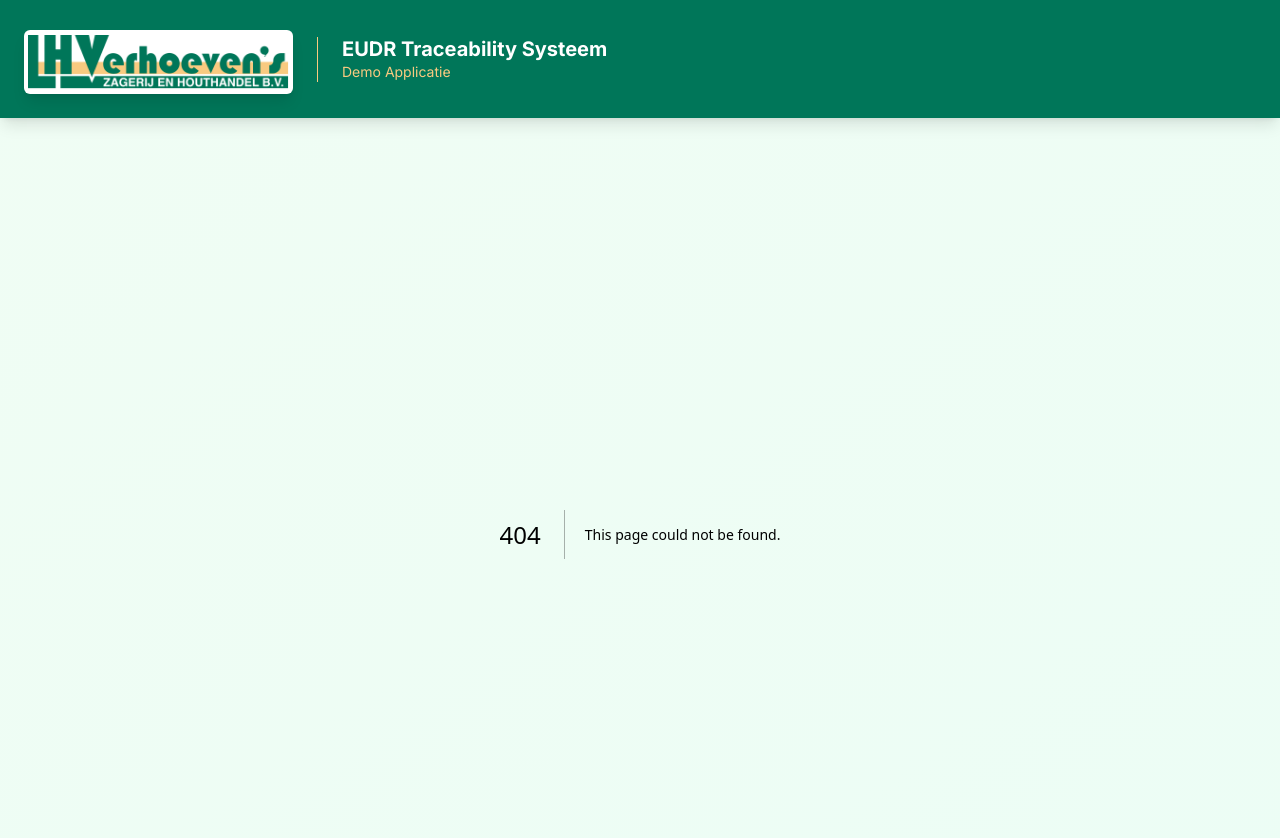
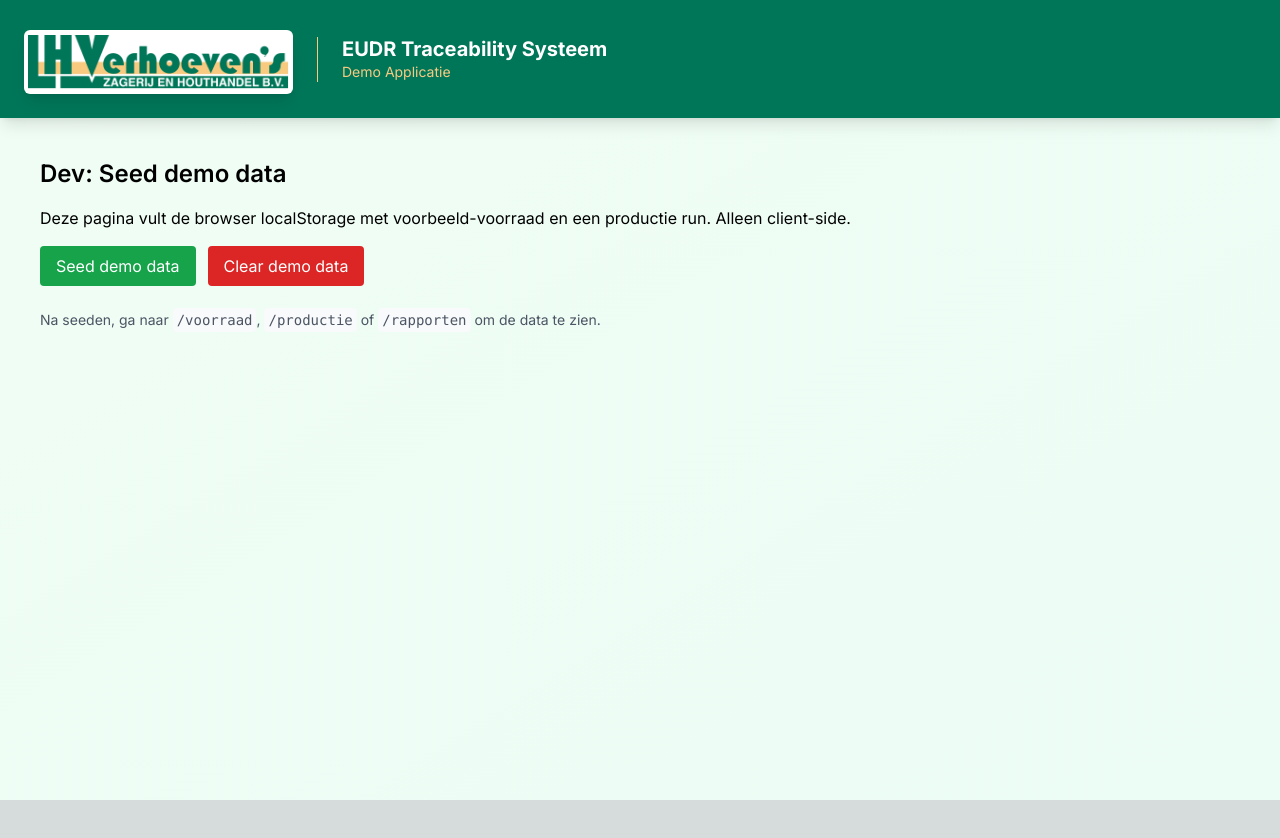
Before and after one commit to svaredigital/demo-verhoeven-emballage, a Next.js app: page /dev/seed in a window 1280 px wide. Before the commit this address had no page. Shown: the top 838 px of the page. After the commit the page ends 800 px from the top, so only its background shows below. Built offline with nearby package versions, Linux system fonts and the light colour scheme.

Commit message:
feat: Implement DevSeedPage for seeding demo data in localStorage

```diff
--- /dev/null
+++ b/app/dev/seed/page.tsx
@@ -0,0 +1,88 @@
+"use client"
+
+import { useState } from "react"
+
+export default function DevSeedPage() {
+  const [msg, setMsg] = useState<string | null>(null)
+
+  function seed() {
+    const now = new Date().toISOString()
+
+    const voorraad = [
+      {
+        id: 'v1',
+        tracesId: 't-100',
+        ontvangstId: 'o-100',
+        maatvoering: '4x2.5m',
+        houtType: 'Grenen',
+        volume: 10,
+        beschikbaarVolume: 10,
+        leverancier: 'Demo Leverancier',
+        ontvangstDatum: now,
+        status: 'beschikbaar'
+      },
+      {
+        id: 'v2',
+        tracesId: 't-101',
+        ontvangstId: 'o-101',
+        maatvoering: '3x2m',
+        houtType: 'Vuren',
+        volume: 8,
+        beschikbaarVolume: 8,
+        leverancier: 'Demo Leverancier',
+        ontvangstDatum: now,
+        status: 'beschikbaar'
+      }
+    ]
+
+    const productieRuns = [
+      {
+        id: 'r1',
+        batchNummer: 'BATCH-001',
+        productieWeek: '2025-W47',
+        status: 'voltooid',
+        gebruikteTraces: ['t-100','t-101'],
+        outputProducts: [
+          { id: 'p-chips', naam: 'Chips', hoeveelheid: 5, eenheid: 'M3' },
+          { id: 'p-zaagsel', naam: 'Zaagsel', hoeveelheid: 2, eenheid: 'tonnen' },
+          { id: 'p-palleten-euro', naam: 'Pallets Euro', hoeveelheid: 12, eenheid: 'stuks' },
+          { id: 'p-palleten-bewerkt', naam: 'Pallets Bewerkt', hoeveelheid: 8, eenheid: 'stuks' }
+        ],
+        createdAt: now
+      }
+    ]
+
+    const producten = [
+      { id: 'p-chips', naam: 'Chips', hoeveelheid: 5, eenheid: 'M3', batchNummer: 'BATCH-001', productieRunId: 'r1', createdAt: now },
+      { id: 'p-zaagsel', naam: 'Zaagsel', hoeveelheid: 2, eenheid: 'tonnen', batchNummer: 'BATCH-001', productieRunId: 'r1', createdAt: now },
+      { id: 'p-palleten-euro', naam: 'Pallets Euro', hoeveelheid: 12, eenheid: 'stuks', batchNummer: 'BATCH-001', productieRunId: 'r1', createdAt: now },
+      { id: 'p-palleten-bewerkt', naam: 'Pallets Bewerkt', hoeveelheid: 8, eenheid: 'stuks', batchNummer: 'BATCH-001', productieRunId: 'r1', createdAt: now }
+    ]
+
+    localStorage.setItem('voorraad', JSON.stringify(voorraad))
+    localStorage.setItem('productieRuns', JSON.stringify(productieRuns))
+    localStorage.setItem('producten', JSON.stringify(producten))
+
+    setMsg('Seeded demo data: voorraad, productieRuns, producten')
+  }
+
+  function clearData() {
+    localStorage.removeItem('voorraad')
+    localStorage.removeItem('productieRuns')
+    localStorage.removeItem('producten')
+    setMsg('Cleared demo data')
+  }
+
+  return (
+    <div className="p-6">
+      <h1 className="text-2xl font-semibold mb-4">Dev: Seed demo data</h1>
+      <p className="mb-4">Deze pagina vult de browser localStorage met voorbeeld-voorraad en een productie run. Alleen client-side.</p>
+      <div className="flex gap-3">
+        <button className="px-4 py-2 bg-green-600 text-white rounded" onClick={seed}>Seed demo data</button>
+        <button className="px-4 py-2 bg-red-600 text-white rounded" onClick={clearData}>Clear demo data</button>
+      </div>
+      {msg && <div className="mt-4 p-3 bg-gray-100 rounded">{msg}</div>}
+      <div className="mt-6 text-sm text-gray-600">Na seeden, ga naar <code className="bg-gray-50 p-1 rounded">/voorraad</code>, <code className="bg-gray-50 p-1 rounded">/productie</code> of <code className="bg-gray-50 p-1 rounded">/rapporten</code> om de data te zien.</div>
+    </div>
+  )
+}
```
